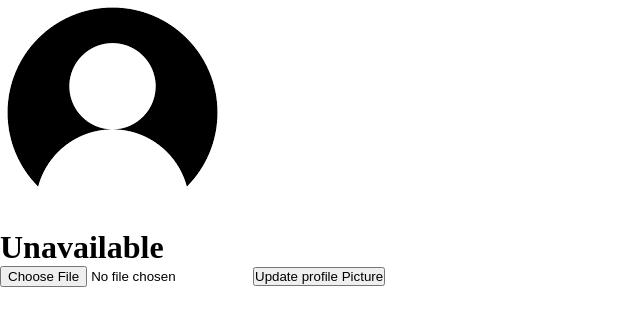
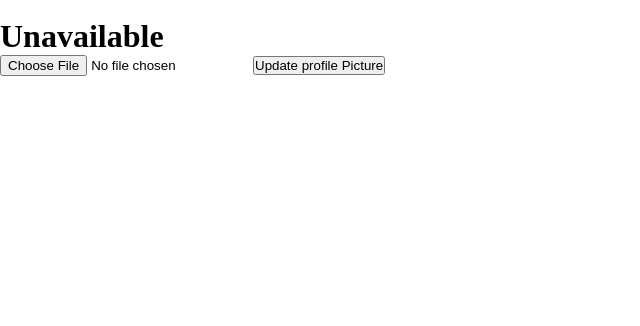
Before and after one commit to St-Daniel-H/SocialNetwork, a React (Vite) app: page /user/1 in a window 1280 px wide. Shown: the top 326 px of the page, without its empty margins (0-640 px from the left). Built offline with nearby package versions, Linux system fonts and the light colour scheme; no server answers.

Commit message:
fixed a small bug

```diff
--- a/src/App2.jsx
+++ b/src/App2.jsx
@@ -54,7 +54,7 @@ function Apps() {
         <Route path='/login' element={<Login />} />
         <Route path='/createPost' element={<CreatePost />} />
         <Route path='/signup' element={<SignUp />} />
-        <Route path='/home' element={<Home />} />
+        <Route path='/' element={<Home />} />
         {/* <Route path="/topbar" element={<TopBar />} /> */}
         <Route path='/test' element={<Test />} />
         <Route path='/user/:id' element={<UserProfile />} />
--- a/src/FrontEnd/userProfile/userProfile.jsx
+++ b/src/FrontEnd/userProfile/userProfile.jsx
@@ -60,7 +60,7 @@ function UserProfile() {
   return (
     <div id='UserProfile'>
       <div id='leftSide'>
-        <img src={image || userDefaultImage}></img>
+        <img src={image == '/' ? userDefaultImage : image}></img>
         <h1>{name}</h1>{' '}
         <form onSubmit={updateUserProfilePicture}>
           <input
```
